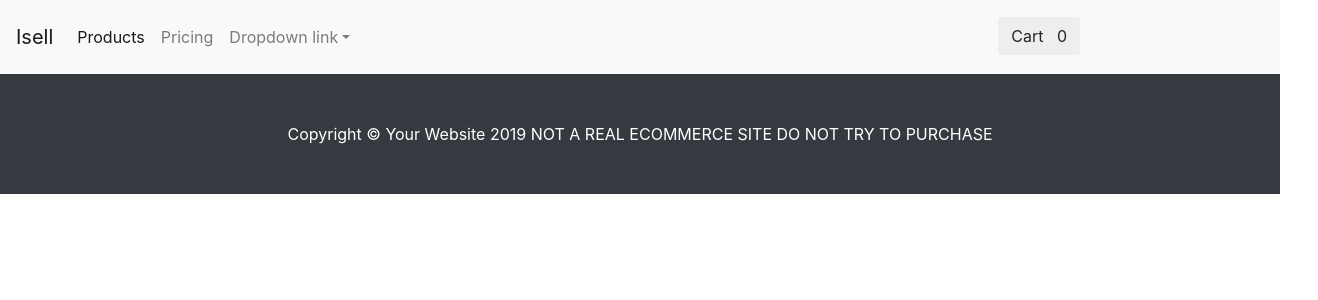
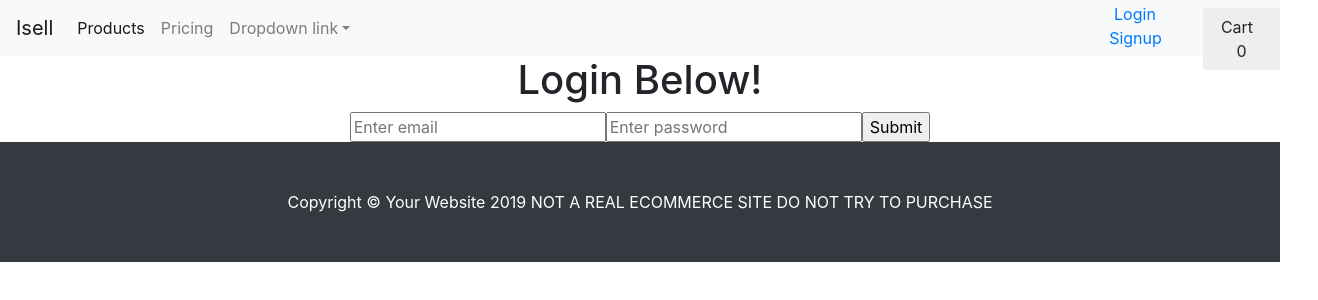
Before and after one commit to jaybenaim/isell, a React (Create React App) app: page /isell/login in a window 1280 px wide. Shown: the top 300 px of the page, 1318 px wide, since content can reach past the window. Built offline with nearby package versions, Linux system fonts and the light colour scheme; what react-stripe-elements would draw is missing.

Commit message:
changed login and signup into routes

```diff
--- a/src/App/App.js
+++ b/src/App/App.js
@@ -7,6 +7,8 @@ import { createBrowserHistory } from "history";
 import Home from "../Home/Home";
 import ProductShow from "../Products/ProductShow";
 import Cart from "../Cart/Cart";
+import Login from "../Register/Login";
+import Signup from "../Register/Signup";
 import "./App.css";
 import Product from "../Data/productSchema";
 import Cookies from "js-cookie";
@@ -125,7 +127,16 @@ class App extends Component {
               <Route exact path="/">
                 <Home addToCart={this.addToCart} isLoggedIn={isLoggedIn} />
               </Route>
-
+              <Route
+                exact
+                path="/login"
+                render={props => <Login {...props} />}
+              />
+              <Route
+                exact
+                path="/signup"
+                render={props => <Signup {...props} />}
+              />
               <Route exact path="/Products">
                 <Products
                   addToCart={this.addToCart}
--- a/src/Cart/cart.css
+++ b/src/Cart/cart.css
@@ -61,7 +61,7 @@
 }
 @media (min-width: 900px) {
   .cart-btn {
-    margin-left: 50%;
+    margin-left: 66%;
   }
   .cart-btn-1 {
     display: none;
--- a/src/Nav/Nav.js
+++ b/src/Nav/Nav.js
@@ -60,7 +60,6 @@ class Nav extends Component {
           >
             <span className="navbar-toggler-icon"></span>
           </button>
-          <Register />
 
           <div className="collapse navbar-collapse" id="navbarNavDropdown">
             <ul className="navbar-nav">
@@ -114,6 +113,7 @@ class Nav extends Component {
               </li>
             </ul>
           </div>
+          <Register />
         </nav>
       </>
     );
--- a/src/Nav/nav.css
+++ b/src/Nav/nav.css
@@ -27,6 +27,7 @@
   }
 }
 .navbar {
-  height: 4.6em;
-  background: transparent;
+  z-index: 9;
 }
+.navbar-collapse {
+}
--- a/src/Register/Login.jsx
+++ b/src/Register/Login.jsx
@@ -2,6 +2,8 @@ import React, { Component } from "react";
 import local from "../Api/local";
 import axios from "axios";
 import Cookies from "js-cookie";
+import "./login.css";
+
 export default class Login extends Component {
   constructor(props) {
     super(props);
@@ -42,7 +44,8 @@ export default class Login extends Component {
   };
   render() {
     return (
-      <form onSubmit={this.onSubmit}>
+      <div className="register-form-container">
+        <form className="login-form" onSubmit={this.onSubmit}>
           <h1>Login Below!</h1>
           <input
             type="email"
@@ -62,6 +65,7 @@ export default class Login extends Component {
           />
           <input type="submit" value="Submit" />
         </form>
+      </div>
     );
   }
 }
--- a/src/Register/Register.js
+++ b/src/Register/Register.js
@@ -3,6 +3,7 @@ import Cookies from "js-cookie";
 import Signup from "./Signup";
 import Login from "./Login";
 import Logout from "./Logout";
+import { Link } from "react-router-dom";
 import local from "../Api/local";
 import backend from "../Api/backend";
 import Axios from "axios";
@@ -13,32 +14,14 @@ class Register extends Component {
     isLoggedIn: Cookies.get("token") === undefined ? false : true,
     userSelected: ""
   };
-  showForm = userAction => {
-    if (userAction === "login") {
-      this.setState({ userSelected: "login" });
-    } else if (userAction === "signup") {
-      this.setState({ userSelected: "signup" });
-    } else if (userAction === "logout") {
-      this.setState({ userSelected: "" });
-    }
-  };
+
   handleLogin = () => {
     const { isLoggedIn } = this.state;
     this.setState({ isLoggedIn: !isLoggedIn, userSelected: "" });
   };
 
-  // getSecret = () => {
-  //   console.log(Cookies.get("token"));
-  //   local.get("/checkToken", { withCredentials: true }).then(res => {
-  //     console.log(res);
-  //   });
-  // };
-  // componentDidMount() {
-  //   console.log(Cookies.get("token"));
-  // }
-
   render() {
-    const { userSelected, isLoggedIn } = this.state;
+    const { isLoggedIn } = this.state;
 
     return (
       <div className="auth">
@@ -50,25 +33,16 @@ class Register extends Component {
         ) : (
           <>
             <div className="login-container">
-              <button
-                className="login-btn"
-                onClick={() => this.showForm("login")}
-              >
-                Login
-              </button>
+              <div className="login-btn">
+                <Link to={{ pathname: "/login" }}>Login</Link>
+              </div>
               <br />
-              <button
-                className="signup-btn"
-                onClick={() => this.showForm("signup")}
-              >
-                Signup
-              </button>
+              <div className="signup-btn">
+                <Link to={{ pathname: "/signup" }}>Signup</Link>
+              </div>
             </div>
           </>
         )}
-
-        {userSelected === "login" && <Login handleLogin={this.handleLogin} />}
-        {userSelected === "signup" && <Signup handleLogin={this.handleLogin} />}
       </div>
     );
   }
--- /dev/null
+++ b/src/Register/login.css
@@ -0,0 +1,17 @@
+@media (max-width: 450px) {
+}
+@media (min-width: 751px) {
+  /* .register-form-container {
+    position: absolute;
+    z-index: 6;
+    width: 100%;
+    height: 100%;
+    background: rgba(0, 0, 0, 0.3);
+  }
+  .login-form {
+    position: relative;
+    z-index: 7;
+    margin-top: 40%;
+    margin-left: -400%;
+  } */
+}
--- a/src/Register/register.css
+++ b/src/Register/register.css
@@ -6,18 +6,18 @@
     position: relative;
     top: -45px;
     z-index: 5;
-    left: -180%;
+    left: -220%;
   }
   .signup-btn {
     position: relative;
-    top: -50px;
-    left: -180%;
+    top: -70px;
+    left: -220%;
   }
   .logout-btn {
   }
   .navbar-toggler {
     margin-left: 85%;
-    margin-top: -8%;
+    margin-top: -10%;
   }
 }
 @media (min-width: 451px) {
@@ -30,6 +30,9 @@
     margin-right: 220%;
     margin-top: -80%;
     border: none;
+    padding: 2px;
+    padding-left: 6px;
+    padding-right: 6px;
   }
   .signup-btn {
     float: right;
@@ -41,7 +44,21 @@
   .login-btn:hover,
   .signup-btn:hover {
     background-color: #eee;
+    cursor: pointer;
   }
   .logout-btn {
   }
 }
+@media (min-width: 789px) {
+  .login-container {
+    position: absolute;
+  }
+  .login-btn {
+    left: -70%;
+    top: 15px;
+  }
+  .signup-btn {
+    top: 12px;
+    left: -70%;
+  }
+}
```
Lines whose indentation alone changed are shown as unchanged.
